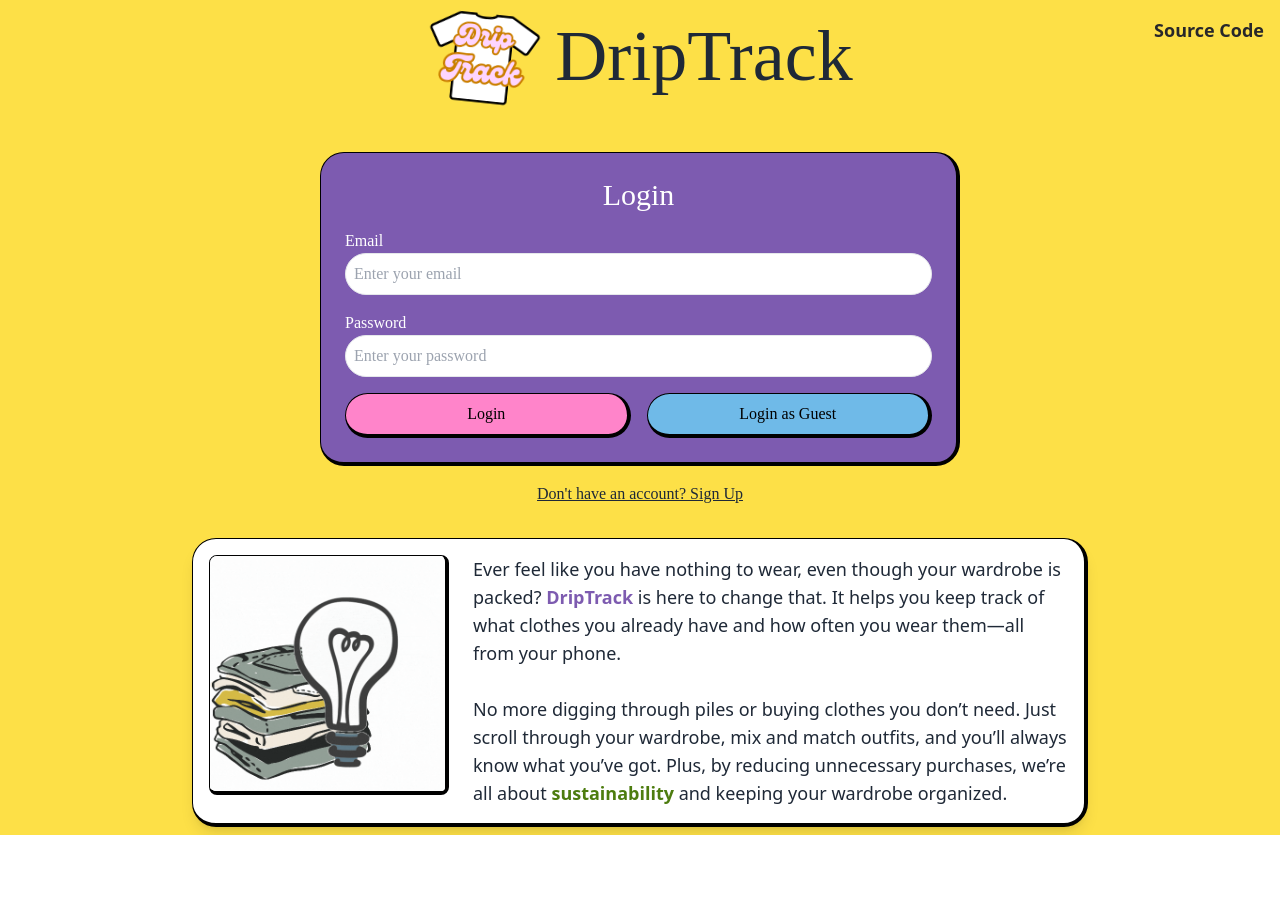
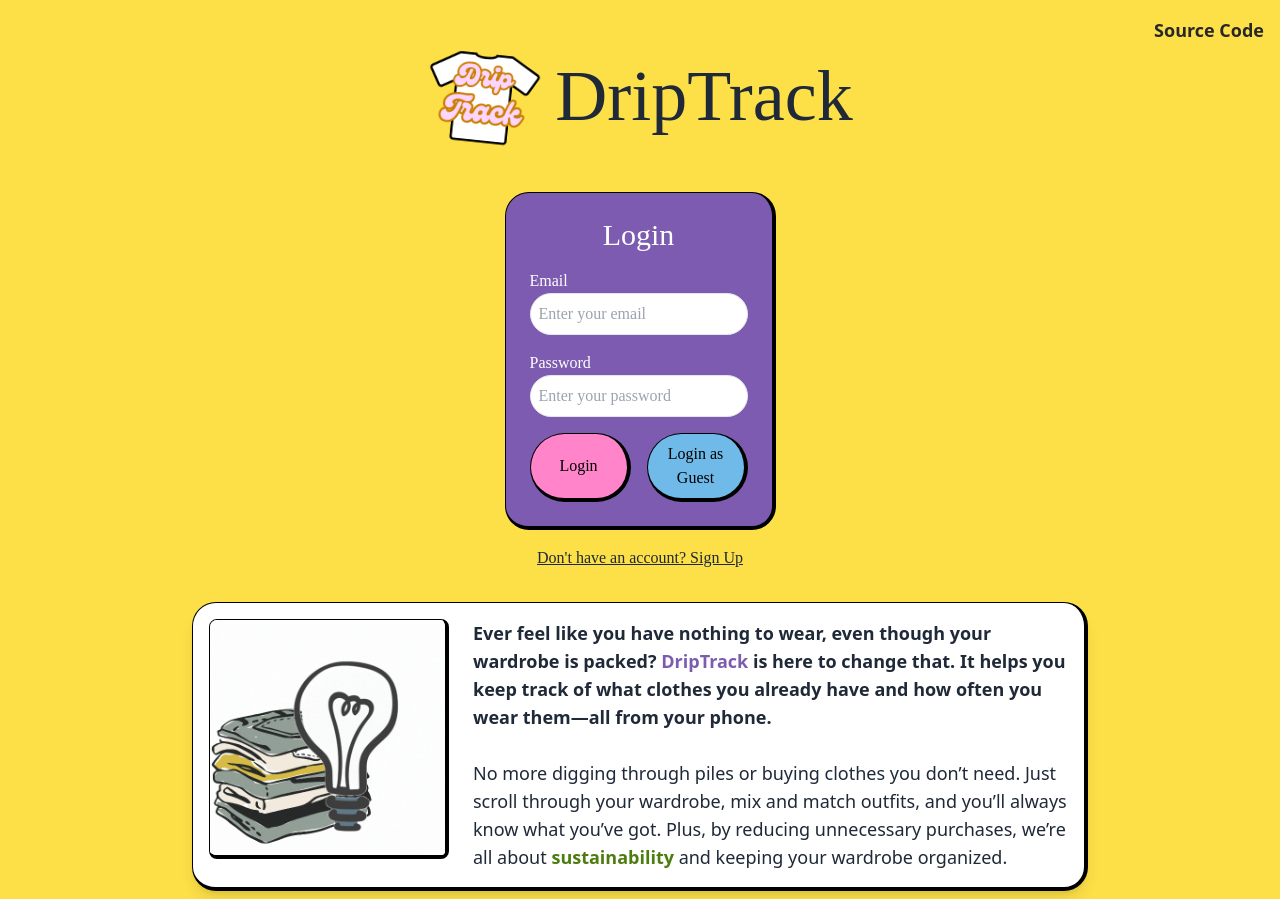
Before and after one commit to aditiiprasad/DripTrack, a React (Vite) app in the folder frontend/: page /auth in a window 1280 px wide. Before the commit the page ends 835 px from the top, so only its background shows below. Built offline with nearby package versions, Linux system fonts and the light colour scheme; a web font is replaced by a local one.

Commit message:
minor UI

```diff
--- a/frontend/src/components/Auth/AuthForm.jsx
+++ b/frontend/src/components/Auth/AuthForm.jsx
@@ -24,7 +24,7 @@ const AuthForm = ({ mode, onSubmit }) => {
   };
 
   return (
-    <form onSubmit={handleSubmit} className="sm:w-2/4 mx-auto mt-10 p-6 bg-custom-purple rounded-3xl border border-b-4 border-r-4 border-black">
+    <form onSubmit={handleSubmit} className="  mt-10 p-6 bg-custom-purple rounded-3xl border border-b-4 border-r-4 border-black">
       <h2 className="text-3xl font-shrikhand text-white mb-4 text-center">
         {mode === "login" ? "Login" : "Sign Up"}
       </h2>
--- a/frontend/src/components/Auth/AuthPage.jsx
+++ b/frontend/src/components/Auth/AuthPage.jsx
@@ -30,8 +30,7 @@ const AuthPage = () => {
 
   return (
     <div className="min-w-max  flex flex-col items-center justify-center bg-yellow-300">
-      <LoginHeader />
-
+      <div>
       {/* Source Code Link */}
       <a
         href="https://github.com/aditiiprasad/DripTrack"
@@ -41,7 +40,10 @@ const AuthPage = () => {
       >
         Source Code
       </a>
-
+      </div>
+      <div className="mt-10">
+      <LoginHeader />
+      </div>
       <AuthForm mode={isLogin ? "login" : "signup"} onSubmit={handleAuth} />
       <button
         onClick={() => setIsLogin(!isLogin)}
--- a/frontend/src/components/HomePage.jsx
+++ b/frontend/src/components/HomePage.jsx
@@ -1,22 +1,37 @@
-import React from "react";
+import React, { useState, useEffect } from "react";
+import { useNavigate } from "react-router-dom";
 import WardrobeUpload from "./WardrobeUpload";
 import WardrobeList from "./WardrobeList";
 import Taskbar from "./basics/Taskbar";
 import Footer from "./basics/Footer";
-
 import Topbar from "./Topbar";
 
 const HomePage = () => {
+  const [isAuthenticated, setIsAuthenticated] = useState(false);
+  const navigate = useNavigate();
+
+  // Check if the user is logged in
+  useEffect(() => {
+    const token = localStorage.getItem("token");
+    if (token) {
+      setIsAuthenticated(true); // User is logged in
+    } else {
+      navigate("/auth"); // Redirect to login if no token found
+    }
+  }, [navigate]);
+
+  if (!isAuthenticated) {
+    return <div>Loading...</div>; // Show loading or redirecting state while checking
+  }
+
   const email = localStorage.getItem("email");
 
   return (
     <div className="bg-custom-blue min-w-max border-black border-2">
       <Taskbar />
 
-      <div className="mt-24  ">
-
-
-        <Topbar/>
+      <div className="mt-24">
+        <Topbar />
         <div id="wardrobeUpload">
           <WardrobeUpload />
         </div>
--- a/frontend/src/components/Intro.jsx
+++ b/frontend/src/components/Intro.jsx
@@ -18,8 +18,8 @@ const Intro = () => {
             </div>
 
             {/* Text Section */}
-            <div className="text-center sm:text-left font-medium text-gray-800 text-sm sm:text-lg">
-              <p>
+            <div className="text-center sm:text-left  text-gray-800 text-sm sm:text-lg">
+              <p className="font-bold">
                 Ever feel like you have nothing to wear, even though your wardrobe is
                 packed? <span className="font-bold text-custom-purple">DripTrack</span> is
                 here to change that. It helps you keep track of what clothes you
```
